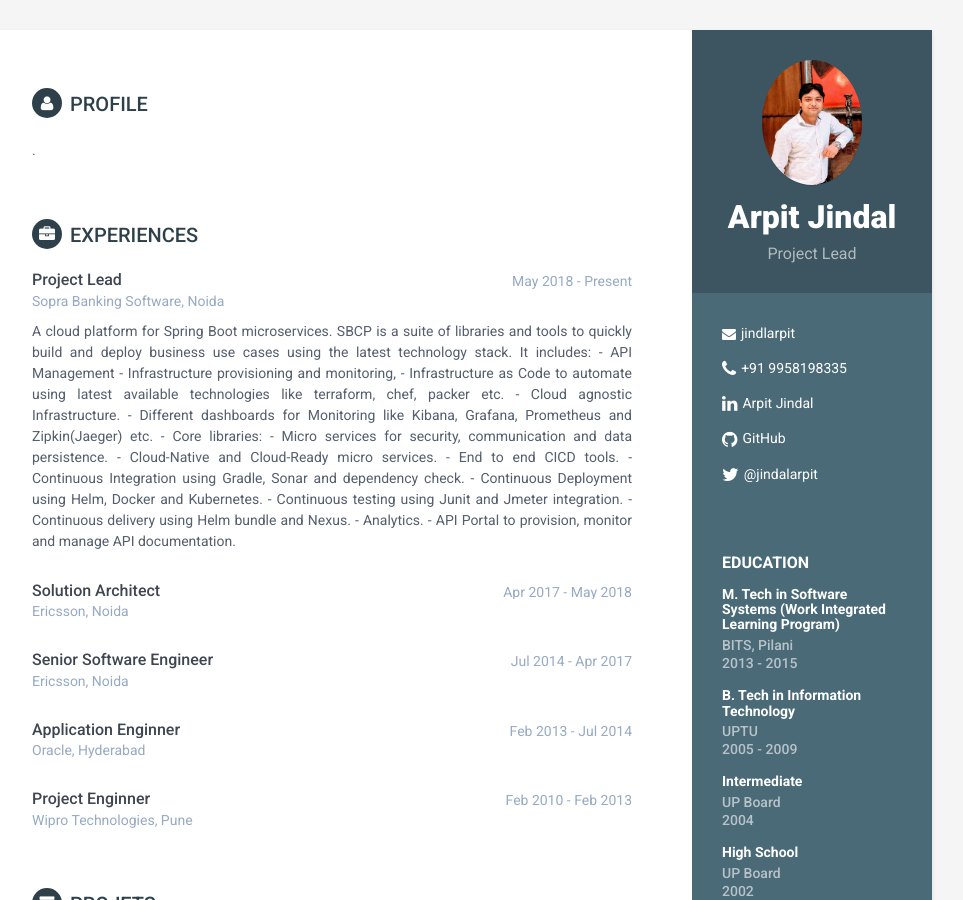
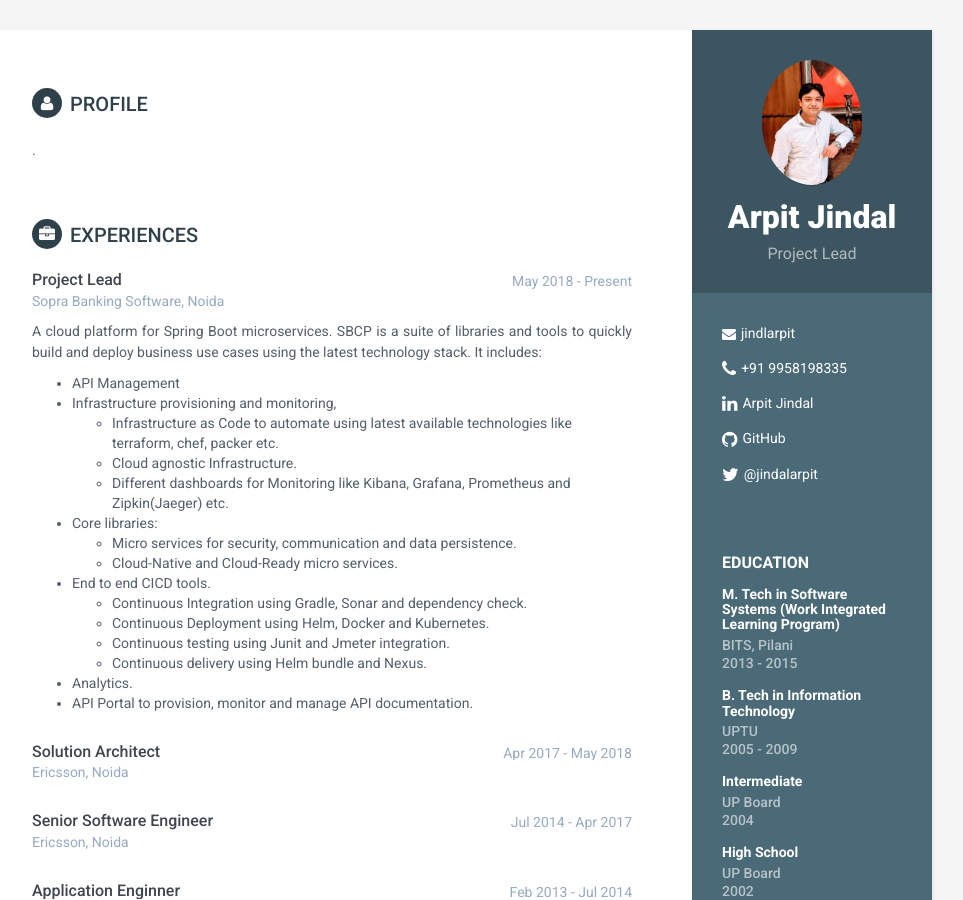
Before and after one commit to jindalarpit/resume, a Jekyll site: the page built from index.html, in a window 1280 px wide and 900 px high. Shown: the whole window, without its empty margins (188-1151 px from the left). Built offline with Jekyll 4.4.1, drawn with Linux system fonts in a browser that asks for light colours.

Commit message:
updated project description

```diff
--- a/_data/experiences.yml
+++ b/_data/experiences.yml
@@ -3,7 +3,9 @@
   time: May 2018 - Present
   company: Sopra Banking Software, Noida
   details: |
-    A cloud platform for Spring Boot microservices. SBCP is a suite of libraries and tools to quickly build and deploy business use cases using the latest technology stack. It includes:
+    A cloud platform for Spring Boot microservices.
+    SBCP is a suite of libraries and tools to quickly build and deploy business use cases using the latest technology stack.
+    It includes:
       - API Management
       - Infrastructure provisioning and monitoring,
         - Infrastructure as Code to automate using latest available technologies like terraform, chef, packer etc.
--- a/_includes/experience.html
+++ b/_includes/experience.html
@@ -12,7 +12,7 @@
         </div>
         {% if experience.details %}
         <div class="details">
-            <p>{{ experience.details }}</p>
+            <p>{{ experience.details | markdownify }}</p>
         </div>
         {% endif %}
     </div>
```
